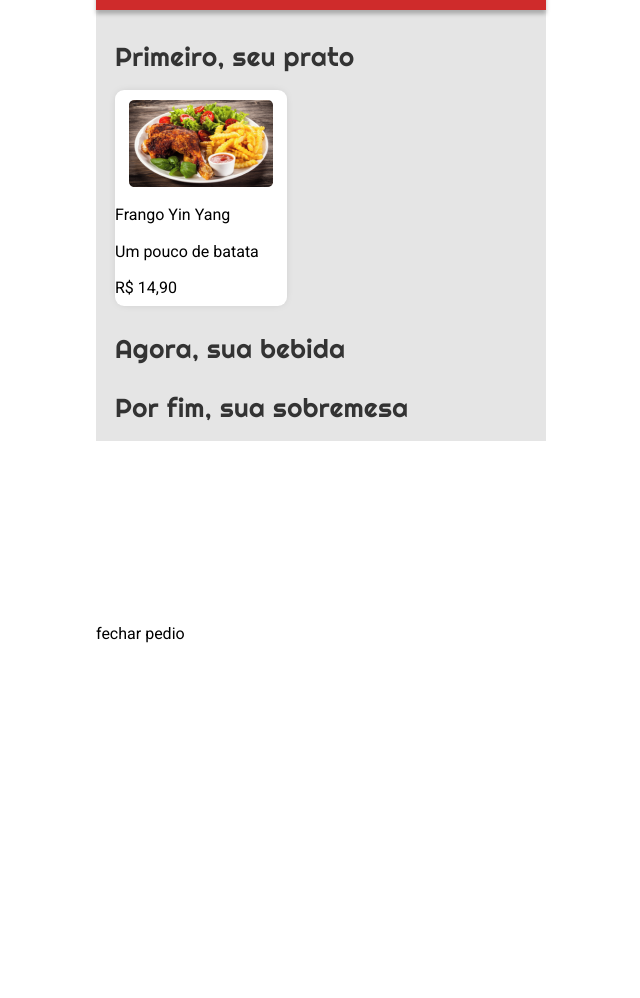
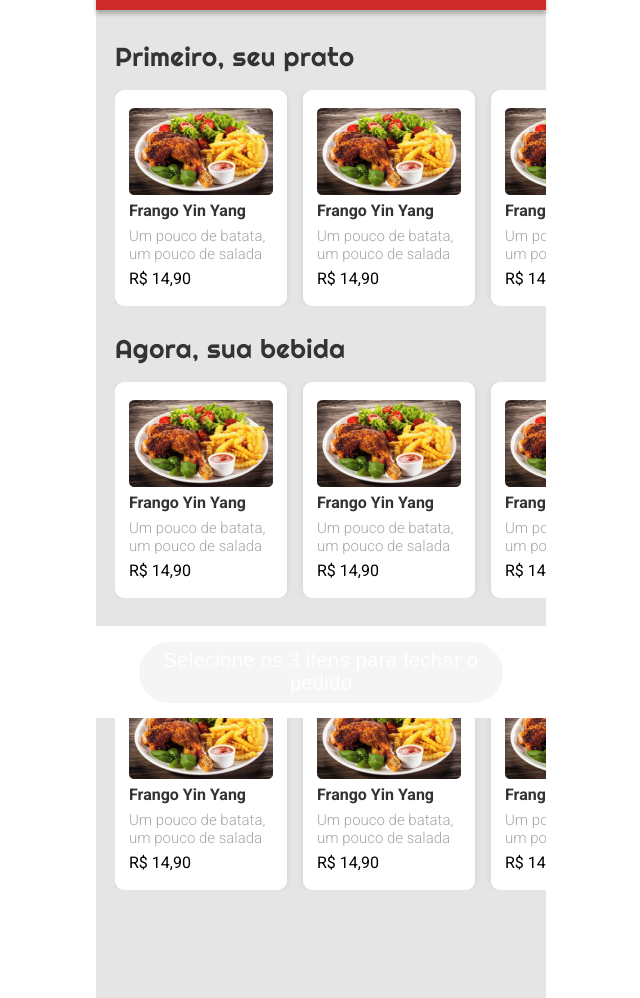
Before and after one commit to LuigiTanaka/DrivenEats, a plain HTML site: page index.html in a window 1280 px wide. Shown: the part 82-1080 px from the top of the page, without its empty margins (319-959 px from the left). Before the commit the page ends 800 px from the top, so only its background shows below. Drawn offline with Linux system fonts and the light colour scheme.

Commit message:
css parte 2

```diff
--- a/estilos.css
+++ b/estilos.css
@@ -35,6 +35,42 @@ h3 {
     color: #FFFFFF;
 }
 
+h4 {
+    font-weight: 700;
+    font-size: 16px;
+    line-height: 19px;
+    color: #333333;
+}
+
+h5 {
+    font-weight: 300;
+    font-size: 15px;
+    line-height: 18px;
+    color: #A6A6A6;
+}
+
+h6 {
+    font-weight: 400;
+    font-size: 20px;
+    line-height: 23px;
+    text-align: center;
+    letter-spacing: 0.018em;
+    color: #ffffff;
+}
+
+button {
+    width: 364px;
+    height: 61px;
+    color: #CBCBCB;
+    border-radius: 50px;
+    border: none;
+}
+
+.preco  {
+    font-weight: 400;
+    color: #000000;
+}
+
 .fundo {
     background-color: #E5E5E5;
     position: relative;
@@ -53,6 +89,7 @@ h3 {
 
 .conteudo {
     margin-top: 123px;
+    margin-bottom: 108px;
 }
 
 .cardapio {
@@ -60,15 +97,25 @@ h3 {
 }
 
 .cardapio > div {
+    display: flex;
+    overflow-x: scroll;
+}
+
+.item {
     background-color: #ffffff;
-    width: 172px;
+    padding: 0 14px;
     height: 216px;
     border-radius: 9px;
     box-shadow: 0px 0px 10px -4px rgba(0, 0, 0, 0.25);
+    display: flex;
+    justify-content: center;
+    align-items: center;
+    margin-right: 16px;
 }
 
 .informacoes {
-    height: 216px;
+    width: 144px;
+    height: 86%;
     display: flex;
     flex-direction: column;
     justify-content: space-around;
@@ -76,9 +123,8 @@ h3 {
 
 .informacoes img {
     width: 144px;
-    height: 87px;
-    display: flex;
-    margin: 0 auto;
+    height: auto;
+    object-fit: cover;
 }
 
 .fechar-pedido {
@@ -88,10 +134,18 @@ h3 {
     position: fixed;
     z-index: 1;
     bottom: 0;
+    display: flex;
+    justify-content: center;
+    align-items: center;
+}
+
+.desabilitado {
+    opacity: 0.6;
+    cursor: not-allowed;
 }
 
 @media (max-width: 450px) {
-    .topo .fechar-pedido .fundo {
+    .topo .fechar-pedido .fundo button{
         width: 100%;
     }
 }
--- a/index.html
+++ b/index.html
@@ -27,24 +27,122 @@
             <div class="cardapio">
                 <h2>Primeiro, seu prato</h2>
                 <div>
-                    <div class="informacoes">
-                        <img src="images/frango_yin_yang 1.png" />
-                        <h4>Frango Yin Yang</h4>
-                        <h5>Um pouco de batata</h5>
-                        <h6>R$ 14,90</h6>
+                    <div class="item">
+                        <div class="informacoes">
+                            <img src="images/frango_yin_yang 1.png" />
+                            <h4>Frango Yin Yang</h4>
+                            <h5>Um pouco de batata, um pouco de salada</h5>
+                            <h4 class="preco">R$ 14,90</h4>
+                        </div>
+                    </div>
+                    <div class="item">
+                        <div class="informacoes">
+                            <img src="images/frango_yin_yang 1.png" />
+                            <h4>Frango Yin Yang</h4>
+                            <h5>Um pouco de batata, um pouco de salada</h5>
+                            <h4 class="preco">R$ 14,90</h4>
+                        </div>
+                    </div>
+                    <div class="item">
+                        <div class="informacoes">
+                            <img src="images/frango_yin_yang 1.png" />
+                            <h4>Frango Yin Yang</h4>
+                            <h5>Um pouco de batata, um pouco de salada</h5>
+                            <h4 class="preco">R$ 14,90</h4>
+                        </div>
+                    </div>
+                    <div class="item">
+                        <div class="informacoes">
+                            <img src="images/frango_yin_yang 1.png" />
+                            <h4>Frango Yin Yang</h4>
+                            <h5>Um pouco de batata, um pouco de salada</h5>
+                            <h4 class="preco">R$ 14,90</h4>
+                        </div>
                     </div>
                 </div>
             </div>
+
             <div class="cardapio">
                 <h2>Agora, sua bebida</h2>
+                <div>
+                    <div class="item">
+                        <div class="informacoes">
+                            <img src="images/frango_yin_yang 1.png" />
+                            <h4>Frango Yin Yang</h4>
+                            <h5>Um pouco de batata, um pouco de salada</h5>
+                            <h4 class="preco">R$ 14,90</h4>
+                        </div>
+                    </div>
+                    <div class="item">
+                        <div class="informacoes">
+                            <img src="images/frango_yin_yang 1.png" />
+                            <h4>Frango Yin Yang</h4>
+                            <h5>Um pouco de batata, um pouco de salada</h5>
+                            <h4 class="preco">R$ 14,90</h4>
+                        </div>
+                    </div>
+                    <div class="item">
+                        <div class="informacoes">
+                            <img src="images/frango_yin_yang 1.png" />
+                            <h4>Frango Yin Yang</h4>
+                            <h5>Um pouco de batata, um pouco de salada</h5>
+                            <h4 class="preco">R$ 14,90</h4>
+                        </div>
+                    </div>
+                    <div class="item">
+                        <div class="informacoes">
+                            <img src="images/frango_yin_yang 1.png" />
+                            <h4>Frango Yin Yang</h4>
+                            <h5>Um pouco de batata, um pouco de salada</h5>
+                            <h4 class="preco">R$ 14,90</h4>
+                        </div>
+                    </div>
+                </div>
             </div>
+
             <div class="cardapio">
                 <h2>Por fim, sua sobremesa</h2>
+                <div>
+                    <div class="item">
+                        <div class="informacoes">
+                            <img src="images/frango_yin_yang 1.png" />
+                            <h4>Frango Yin Yang</h4>
+                            <h5>Um pouco de batata, um pouco de salada</h5>
+                            <h4 class="preco">R$ 14,90</h4>
+                        </div>
+                    </div>
+                    <div class="item">
+                        <div class="informacoes">
+                            <img src="images/frango_yin_yang 1.png" />
+                            <h4>Frango Yin Yang</h4>
+                            <h5>Um pouco de batata, um pouco de salada</h5>
+                            <h4 class="preco">R$ 14,90</h4>
+                        </div>
+                    </div>
+                    <div class="item">
+                        <div class="informacoes">
+                            <img src="images/frango_yin_yang 1.png" />
+                            <h4>Frango Yin Yang</h4>
+                            <h5>Um pouco de batata, um pouco de salada</h5>
+                            <h4 class="preco">R$ 14,90</h4>
+                        </div>
+                    </div>
+                    <div class="item">
+                        <div class="informacoes">
+                            <img src="images/frango_yin_yang 1.png" />
+                            <h4>Frango Yin Yang</h4>
+                            <h5>Um pouco de batata, um pouco de salada</h5>
+                            <h4 class="preco">R$ 14,90</h4>
+                        </div>
+                    </div>
+                </div>
             </div>
         </div>
 
         <div class="fechar-pedido">
-            fechar pedio
+            <button class="desabilitado">
+                <h6>Selecione os 3 itens para fechar o pedido</h6>
+            </button>
         </div>
     </div>
 
```
